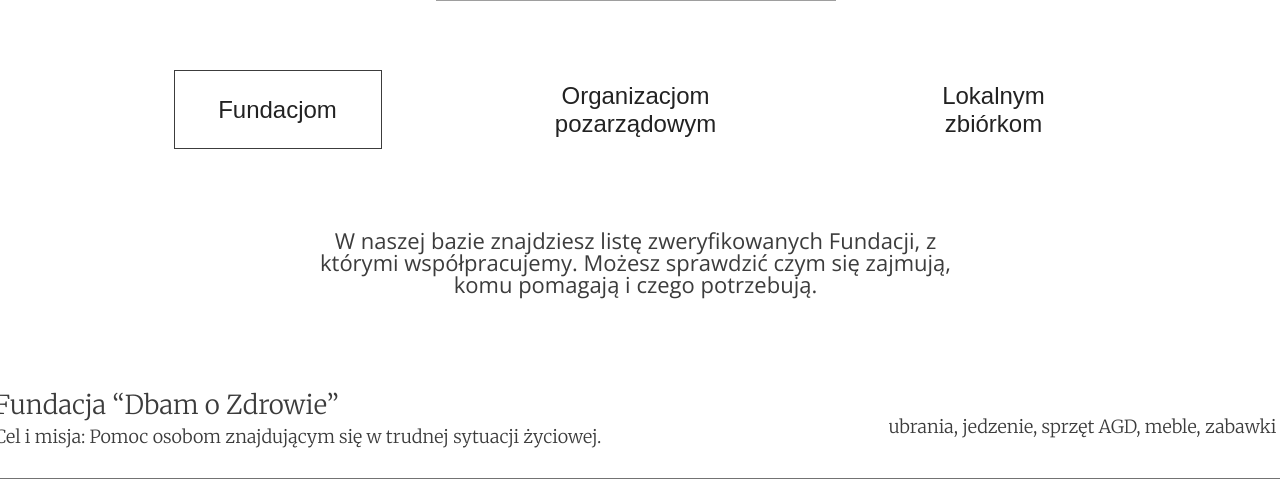
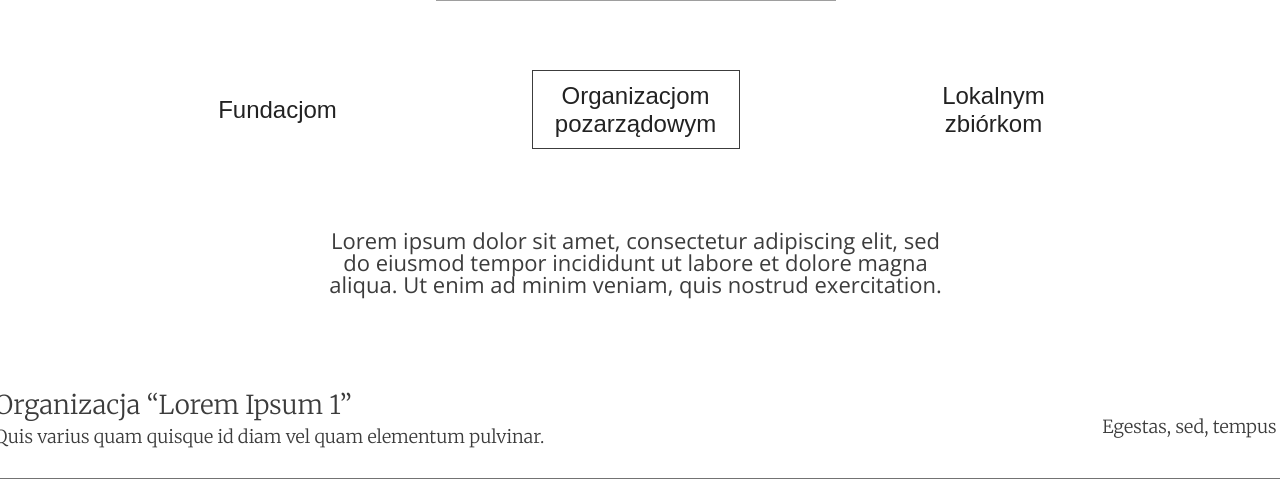
Before and after one commit to aleksandrawrombel/Give_Back, a React (Vite) app: page / in a window 1280 px wide. Both pictures are taken after a click on the button "Organizacjom pozarządowym". Shown: the part 3428-3915 px from the top of the page. Built offline with nearby package versions, Linux system fonts and the light colour scheme; grey boxes are pictures that could not be loaded.

Commit message:
pagination and conditional rendering finished

```diff
--- a/src/components/HomeFundations.tsx
+++ b/src/components/HomeFundations.tsx
@@ -2,14 +2,9 @@ import React from 'react';
 
 import HomeFundationsPagination from './HomeFundationsPagination';
 
-const HomeFundations: React.FC = () => {
+const HomeFundations = () => {
   return (
     <>
-      <section className="who_we_help_buttons">
-        <button className="who_we_help_button fundation_button">Fundacjom</button>
-        <button className="who_we_help_button organization_button">Organizacjom pozarządowym</button>
-        <button className="who_we_help_button locals_button">Lokalnym zbiórkom</button>
-      </section>
       <p className="fundation_text">
         W naszej bazie znajdziesz listę zweryfikowanych Fundacji, z którymi współpracujemy. Możesz sprawdzić czym się
         zajmują, komu pomagają i czego potrzebują.
--- /dev/null
+++ b/src/components/HomeLocals.tsx
@@ -0,0 +1,39 @@
+import React from 'react';
+
+const HomeLocals = () => {
+  return (
+    <>
+      <p className="fundation_text">
+        Lorem ipsum dolor sit amet, consectetur adipiscing elit, sed do eiusmod tempor incididunt ut labore et dolore
+        magna aliqua. Ut enim ad minim veniam, quis nostrud exercitation.
+      </p>
+      <section className="home_fundations_pagination">
+        <div className="first_pagination_page">
+          <article className="first_pagination_page_articles">
+            <p className="fundation">Zbiórka “Lorem Ipsum 1”</p>
+            <div className="wrapper">
+              <p className="mission">Quis varius quam quisque id diam vel quam elementum pulvinar.</p>
+              <p className="items">Egestas, sed, tempus</p>
+            </div>
+          </article>
+          <article className="second_pagination_page_articles">
+            <p className="fundation">Zbiórka “Lorem Ipsum 2”</p>
+            <div className="wrapper">
+              <p className="mission">Hendrerit gravida rutrum quisque non tellus orci ac auctor augue.</p>
+              <p className="items">Ut, aliquam, purus, sit, amet</p>
+            </div>
+          </article>
+          <article className="third_pagination_page_articles third_article_locals">
+            <p className="fundation">Zbiórka “Lorem Ipsum 3”</p>
+            <div className="wrapper">
+              <p className="mission">Scelerisque in dictum non consectetur a erat nam.</p>
+              <p className="items">Mi, quis, hendrerit, dolor</p>
+            </div>
+          </article>
+        </div>
+      </section>
+    </>
+  );
+};
+
+export default HomeLocals;
--- /dev/null
+++ b/src/components/HomeOrganizations.tsx
@@ -0,0 +1,16 @@
+import React from 'react';
+
+import HomeOrganizationsPagination from './HomeOrganizationsPagination';
+
+const HomeOrganizations = () => {
+    return (
+      <>
+        <p className="fundation_text">
+        Lorem ipsum dolor sit amet, consectetur adipiscing elit, sed do eiusmod tempor incididunt ut labore et dolore magna aliqua. Ut enim ad minim veniam, quis nostrud exercitation.
+        </p>
+        <HomeOrganizationsPagination />
+      </>
+    );
+  };
+
+  export default HomeOrganizations;
--- /dev/null
+++ b/src/components/HomeOrganizationsPagination.tsx
@@ -0,0 +1,82 @@
+import React, { useState } from 'react';
+
+const HomeOrganizationsPagination = () => {
+  const [currentPage, setCurrentPage] = useState(1);
+
+  const handleClick = (pageNumber: number) => {
+    setCurrentPage(pageNumber);
+  };
+
+  return (
+    <>
+      <section className="home_fundations_pagination">
+        {currentPage === 1 && (
+          <div className="first_pagination_page">
+            <article className="first_pagination_page_articles">
+              <p className="fundation">Organizacja “Lorem Ipsum 1”</p>
+              <div className="wrapper">
+                <p className="mission">Quis varius quam quisque id diam vel quam elementum pulvinar.</p>
+                <p className="items">Egestas, sed, tempus</p>
+              </div>
+            </article>
+            <article className="second_pagination_page_articles">
+              <p className="fundation">Organizacja “Lorem Ipsum 2”</p>
+              <div className="wrapper">
+                <p className="mission">Hendrerit gravida rutrum quisque non tellus orci ac auctor augue.</p>
+                <p className="items">Ut, aliquam, purus, sit, amet</p>
+              </div>
+            </article>
+            <article className="third_pagination_page_articles">
+              <p className="fundation">Organizacja “Lorem Ipsum 3”</p>
+              <div className="wrapper">
+                <p className="mission">Scelerisque in dictum non consectetur a erat nam.</p>
+                <p className="items">Mi, quis, hendrerit, dolor</p>
+              </div>
+            </article>
+          </div>
+        )}
+        {currentPage === 2 && (
+          <div className="second_pagination_page">
+            <article className="first_pagination_page_articles">
+              <p className="fundation">Lorem ipsum dolor sit amet</p>
+              <div className="wrapper">
+                <p className="mission">Lorem ipsum dolor sit amet consectetur adipisicing elit.</p>
+                <p className="items">Lorem ipsum dolor sit amet consectetur, adipisicing elit.</p>
+              </div>
+            </article>
+            <article className="second_pagination_page_articles">
+              <p className="fundation">Lorem ipsum dolor sit amet</p>
+              <div className="wrapper">
+                <p className="mission">Lorem ipsum dolor sit amet consectetur adipisicing elit.</p>
+                <p className="items">Lorem ipsum dolor sit amet consectetur, adipisicing elit.</p>
+              </div>
+            </article>
+            <article className="third_pagination_page_articles">
+              <p className="fundation">Lorem ipsum dolor sit amet</p>
+              <div className="wrapper">
+                <p className="mission">Lorem ipsum dolor sit amet consectetur adipisicing elit.</p>
+                <p className="items">Lorem ipsum dolor sit amet consectetur, adipisicing elit.</p>
+              </div>
+            </article>
+          </div>
+        )}
+      </section>
+      <div className="pagination_buttons">
+        <button
+          onClick={() => handleClick(1)}
+          className={currentPage === 1 ? 'current_page_button' : 'pagination_button'}
+        >
+          1
+        </button>
+        <button
+          onClick={() => handleClick(2)}
+          className={currentPage === 2 ? 'current_page_button' : 'pagination_button'}
+        >
+          2
+        </button>
+      </div>
+    </>
+  );
+};
+
+export default HomeOrganizationsPagination;
--- a/src/components/HomeWhoWeHelp.tsx
+++ b/src/components/HomeWhoWeHelp.tsx
@@ -1,17 +1,51 @@
-import React from 'react';
+import React, { useState } from 'react';
 
 import decoration from '../assets/heroDecoration.svg';
 
 import HomeFundations from './HomeFundations';
+import HomeOrganizations from './HomeOrganizations';
+import HomeLocals from './HomeLocals';
 
 const HomeWhoWeHelp = () => {
+  const [clickedComponent, setClickedComponent] = useState<string>('fundation');
+
+  const handleClick = (clicked: string) => {
+    setClickedComponent(clicked);
+  };
+
   return (
     <section className="who_we_help">
       <div className="who_we_help_text">
         <h4>Komu pomagamy?</h4>
         <img src={decoration} alt="text decoration" />
       </div>
-      <HomeFundations />
+      <section className="who_we_help_buttons">
+        <button
+          className={
+            'fundation_button' && clickedComponent === 'fundation'
+              ? 'who_we_help_button fundation_button'
+              : 'who_we_help_button'
+          }
+          onClick={() => handleClick('fundation')}
+        >
+          Fundacjom
+        </button>
+        <button
+          className={clickedComponent === 'organization' ? 'who_we_help_button clicked_button' : 'who_we_help_button'}
+          onClick={() => handleClick('organization')}
+        >
+          Organizacjom pozarządowym
+        </button>
+        <button
+          className={clickedComponent === 'locals' ? 'who_we_help_button clicked_button' : 'who_we_help_button'}
+          onClick={() => handleClick('locals')}
+        >
+          Lokalnym zbiórkom
+        </button>
+      </section>
+      {clickedComponent === 'fundation' && <HomeFundations />}
+      {clickedComponent === 'organization' && <HomeOrganizations />}
+      {clickedComponent === 'locals' && <HomeLocals />}
     </section>
   );
 };
--- a/src/scss/elements/_HomeFundations.scss
+++ b/src/scss/elements/_HomeFundations.scss
@@ -1,40 +1,3 @@
-.who_we_help_buttons {
-  display: flex;
-  justify-content: center;
-  align-items: center;
-  margin-top: 69px;
-  gap: 150px;
-
-  .who_we_help_button {
-    width: 208px;
-    height: 79px;
-    text-decoration: none;
-    background: transparent;
-    border: none;
-    font-size: 24px;
-    border: solid 1px transparent;
-    transition: border-color 0.3s ease-in-out;
-  }
-
-  .fundation_button {
-    border-color: $color-gray-darker;
-
-    &:hover {
-      box-shadow: 0 4px 8px rgba(0, 0, 0, 0.1);
-    }
-  }
-
-  .organization_button:hover {
-    border-color: $color-gray-darker;
-    box-shadow: 0 4px 8px rgba(0, 0, 0, 0.1);
-  }
-
-  .locals_button:hover {
-    border-color: $color-gray-darker;
-    box-shadow: 0 4px 8px rgba(0, 0, 0, 0.1);
-  }
-}
-
 .fundation_text {
   font-size: 22px;
   color: $color-gray-darker;
--- a/src/scss/elements/_HomeWhoWeHelp.scss
+++ b/src/scss/elements/_HomeWhoWeHelp.scss
@@ -25,3 +25,48 @@
     }
   }
 }
+
+.who_we_help_buttons {
+  display: flex;
+  justify-content: center;
+  align-items: center;
+  margin-top: 69px;
+  gap: 150px;
+
+  .who_we_help_button {
+    width: 208px;
+    height: 79px;
+    text-decoration: none;
+    background: transparent;
+    border: none;
+    font-size: 24px;
+    border: solid 1px transparent;
+    transition: border-color 0.3s ease-in-out;
+  }
+
+  .fundation_button {
+    border-color: $color-gray-darker;
+
+    &:hover {
+      box-shadow: 0 4px 8px rgba(0, 0, 0, 0.1);
+    }
+  }
+
+  .clicked_button {
+    border-color: $color-gray-darker;
+
+    &:hover {
+      box-shadow: 0 4px 8px rgba(0, 0, 0, 0.1);
+    }
+  }
+
+  .organization_button:hover {
+    border-color: $color-gray-darker;
+    box-shadow: 0 4px 8px rgba(0, 0, 0, 0.1);
+  }
+
+  .locals_button:hover {
+    border-color: $color-gray-darker;
+    box-shadow: 0 4px 8px rgba(0, 0, 0, 0.1);
+  }
+}
--- a/src/scss/elements/_Pagination.scss
+++ b/src/scss/elements/_Pagination.scss
@@ -26,8 +26,6 @@
   box-shadow: 0 2px 4px rgba(0, 0, 0, 0.1);
   font-family: $font-base;
 }
-
-// fundations
 
 .home_fundations_pagination {
   width: 1344px;
@@ -79,3 +77,7 @@
     background-color: $color-gray;
   }
 }
+
+.third_article_locals {
+  margin-bottom: 80px;
+}
```
